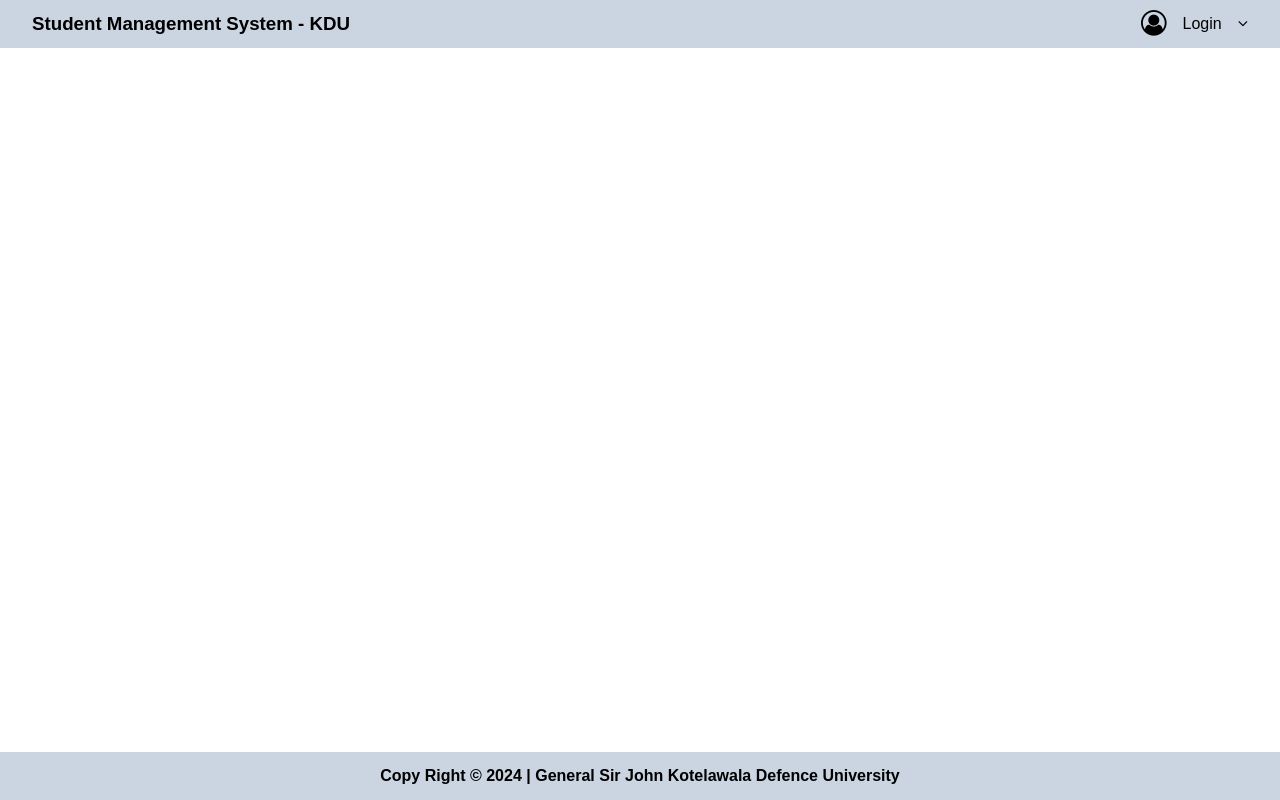
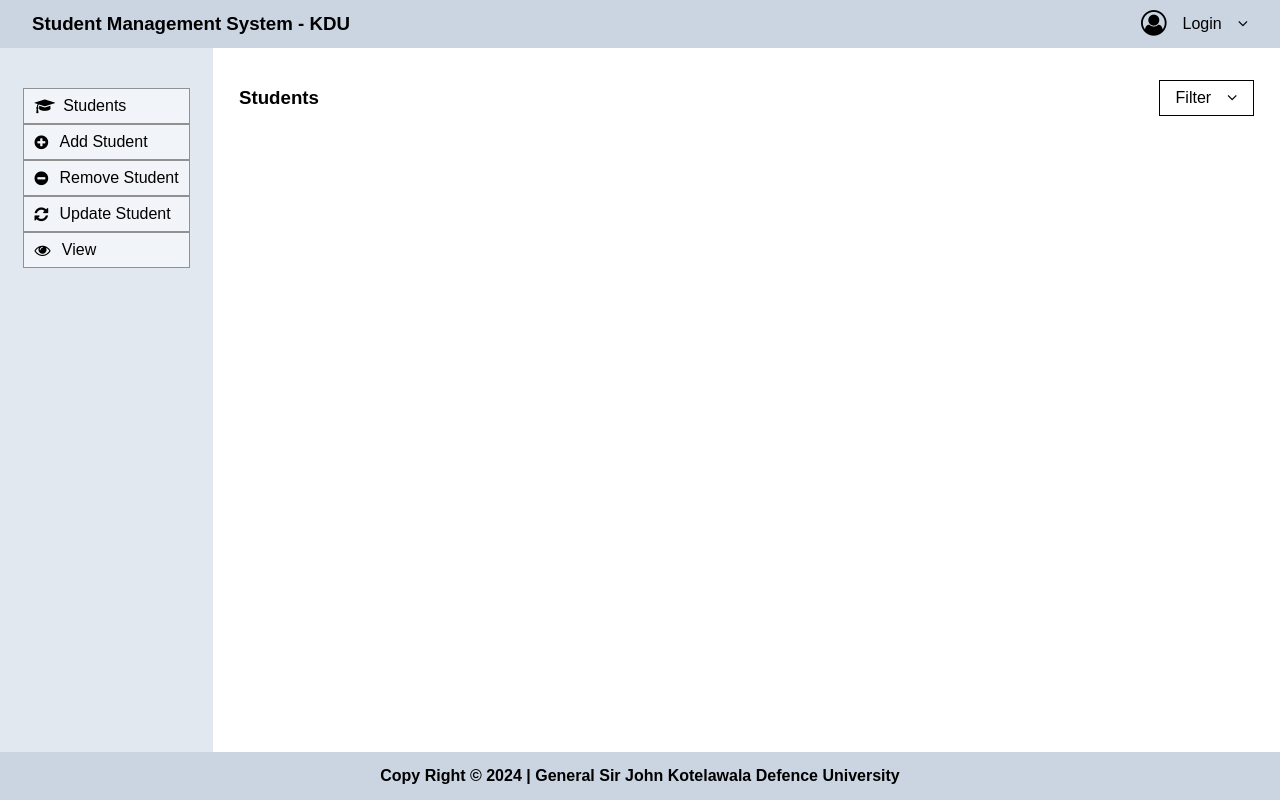
Before and after one commit to MhmdFais/student-management, a website: page Front-End/src/Pages/Home/home.html in a window 1280 px wide. Drawn offline with Linux system fonts and the light colour scheme.

Commit message:
Home page UI done without the table

```diff
--- a/Front-End/src/Pages/Home/home.html
+++ b/Front-End/src/Pages/Home/home.html
@@ -36,8 +36,42 @@
     </header>
     <main>
       <div class="home-main-body">
-        <div class="side-bar"></div>
-        <div class="content-body"></div>
+        <div class="side-bar">
+          <div class="side-bar-content">
+            <ul>
+              <li>
+                <i class="fa fa-graduation-cap" aria-hidden="true"></i>Students
+              </li>
+              <li>
+                <i class="fa fa-plus-circle" aria-hidden="true"></i>Add Student
+              </li>
+              <li>
+                <i class="fa fa-minus-circle" aria-hidden="true"></i>Remove
+                Student
+              </li>
+              <li>
+                <i class="fa fa-refresh" aria-hidden="true"></i>Update Student
+              </li>
+              <li><i class="fa fa-eye" aria-hidden="true"></i>View</li>
+            </ul>
+          </div>
+        </div>
+        <div class="content-body">
+          <div class="upper-content">
+            <div class="student-text">
+              <h3>Students</h3>
+            </div>
+            <div class="filter-box">
+              <div class="filter-text">
+                <p>Filter</p>
+              </div>
+              <div class="arrow">
+                <i class="fa fa-angle-down" aria-hidden="true"></i>
+              </div>
+            </div>
+          </div>
+          <div class="lower-content"></div>
+        </div>
       </div>
     </main>
     <footer>
--- a/Front-End/src/Styles/home.css
+++ b/Front-End/src/Styles/home.css
@@ -1,4 +1,9 @@
-
+:root{
+    --nav-bar-bg:#e2e8f0;
+    --nav-non-active: #f1f5f9;
+    --nav-active: white;
+    --main-font:  "Montserrat", sans-serif;
+}
 
 /* ==== HEADER ==== */
 .profile,
@@ -18,4 +23,67 @@
 
 .home-main-body{
     height: 88vh;
+    display: grid;
+    grid-template-columns: 1fr 5fr;
 }
+
+.side-bar{
+    display: flex;
+    flex-direction: column;
+    align-items: center;
+    padding-top: 5vh;
+    background-color: var(--nav-bar-bg);
+}
+
+.side-bar-content ul li{
+    display: flex;
+    align-items: center;
+    padding: 0.5rem 0.65rem;
+    font-size: clamp(0,5rem, 1.2vw, 1.5rem);
+    cursor: pointer;
+    border: 1px solid rgb(146, 145, 145);
+    background-color: var(--nav-non-active);
+    font-family: var(--main-font);
+}
+
+.side-bar-content ul li:hover,
+.side-bar-content ul li.active{
+    background-color: var(--nav-active);
+}
+
+.side-bar-content ul li i{
+    margin-right: 0.7rem;
+}
+
+.side-bar-content .fa-graduation-cap{
+    margin-right: 0.5rem;
+}
+
+.content-body{
+    display: grid;
+    grid-template-rows: 1fr 6fr;
+}
+
+.upper-content{
+    display: flex;
+    flex-direction: row;
+    justify-content: space-between;
+    padding: 3vh 2vw;
+    align-items: center;
+}
+
+.student-text h3{
+    font-family: var(--main-font);
+}
+
+.filter-box{
+    display: flex;
+    flex-direction: row;
+    gap: 1em;
+    border: 1px solid black;
+    padding: 0.5rem 1rem;
+}
+
+.filter-text p{
+    font-family: var(--main-font);
+}
```
